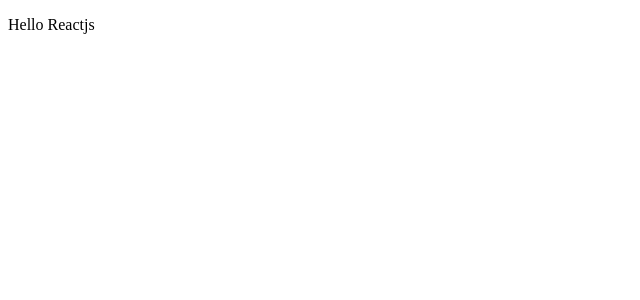
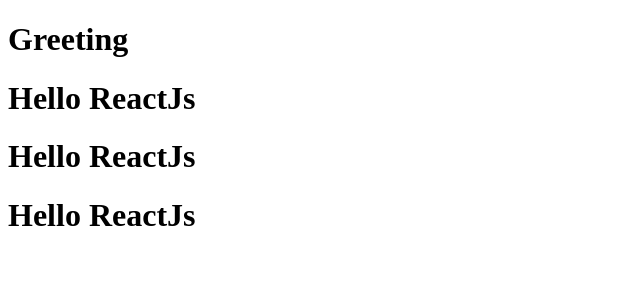
Before and after one commit to pdd1996/part1, a React (Create React App) app: page / in a window 1280 px wide. Shown: the top 300 px of the page, without its empty margins (0-640 px from the left). Built offline with nearby package versions, Linux system fonts and the light colour scheme.

Commit message:
修改 - 引入Hello组件

```diff
--- a/src/App.js
+++ b/src/App.js
@@ -1,8 +1,13 @@
+import Hello from "./Hello";
 
 function App() {
+
   return (
     <div className="App">
-      <p>Hello Reactjs</p>
+      <h1>Greeting</h1>
+      <Hello />
+      <Hello />
+      <Hello />
     </div>
   );
 }
--- /dev/null
+++ b/src/Hello.js
@@ -0,0 +1,9 @@
+const Hello = () => {
+	return (
+		<div>
+			<h1>Hello ReactJs</h1>
+		</div>
+	)
+}
+
+export default Hello;
```
